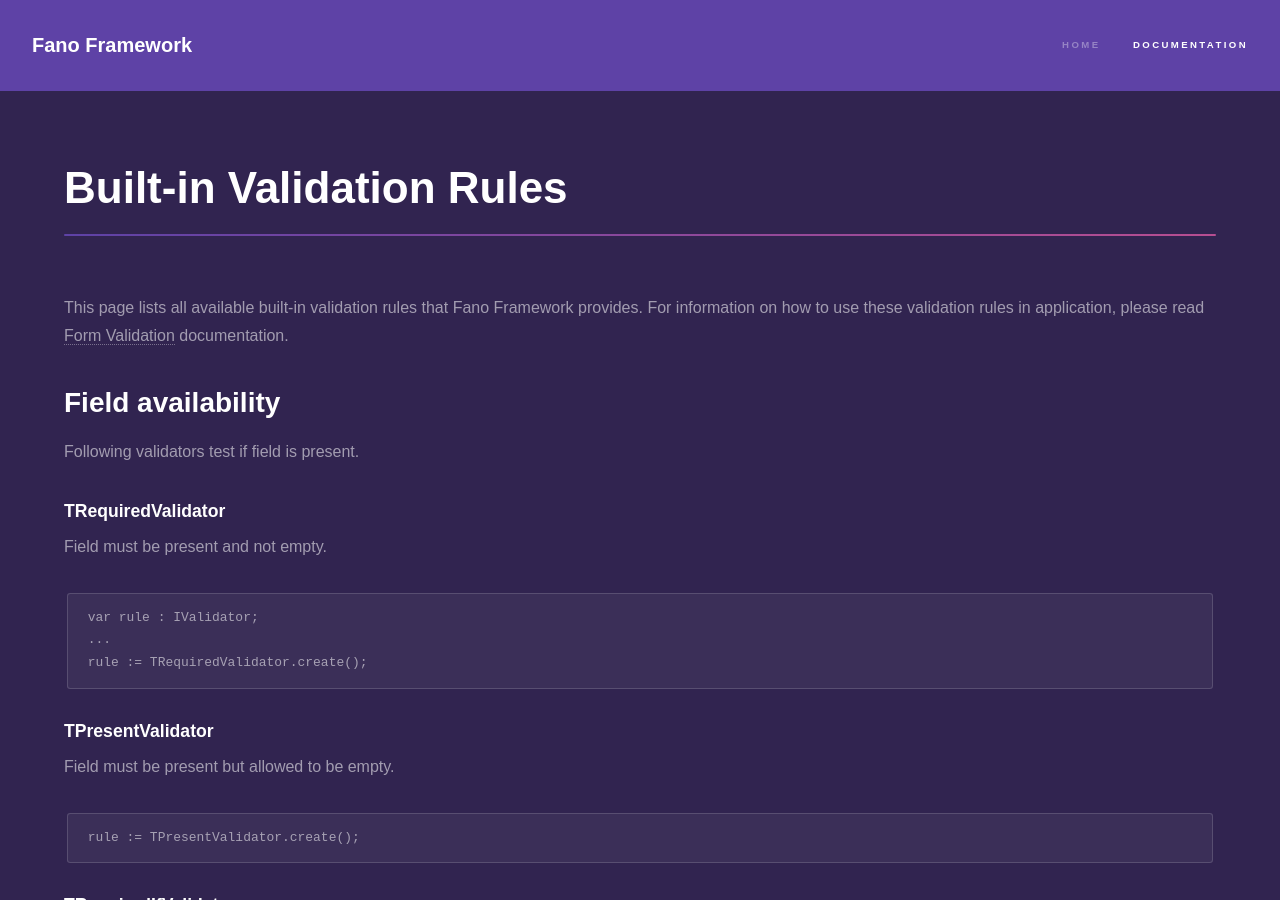
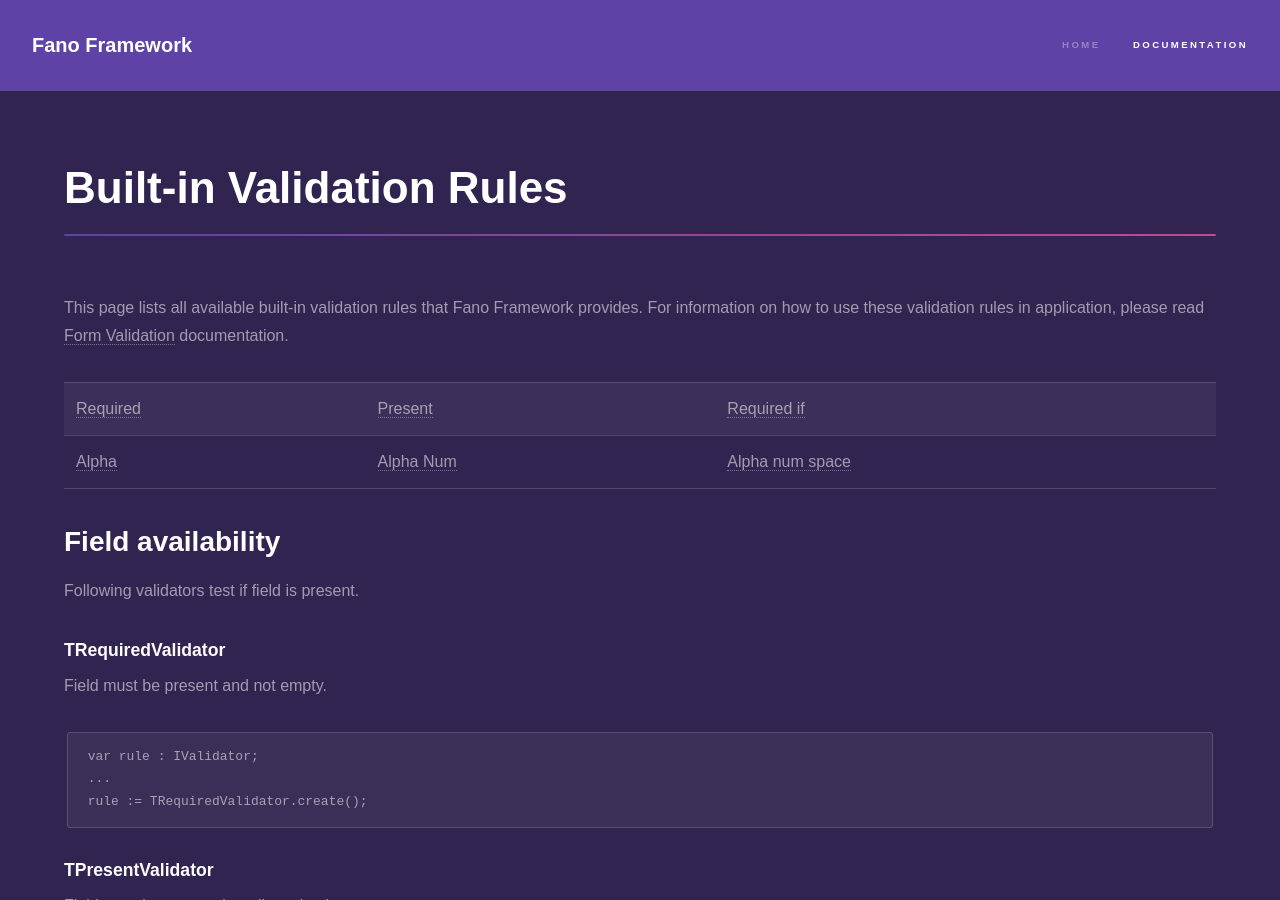
Before and after one commit to fanoframework/fanoframework.github.io, a Jekyll site: the page built from security/form-validation/built-in-validation-rules/index.md, in a window 1280 px wide and 900 px high. Built offline with Jekyll 4.4.1, drawn with Linux system fonts in a browser that asks for light colours; our own code applies the rules of GitHub Pages for plain Markdown files.

Commit message:
add anchor

```diff
--- a/security/form-validation/built-in-validation-rules/index.md
+++ b/security/form-validation/built-in-validation-rules/index.md
@@ -6,6 +6,9 @@
 <h1 class="major">Built-in Validation Rules</h1>
 
 This page lists all available built-in validation rules that Fano Framework provides. For information on how to use these validation rules in application, please read [Form Validation](/security/form-validation) documentation.
+
+| [Required](#trequiredvalidator) | [Present](#tpresentvalidator) | [Required if](#trequiredifvalidator) |
+| [Alpha](#talphavalidator) | [Alpha Num](#talphanumvalidator) | [Alpha num space](#talphanumspacevalidator) |
 
 ## Field availability
 
```
